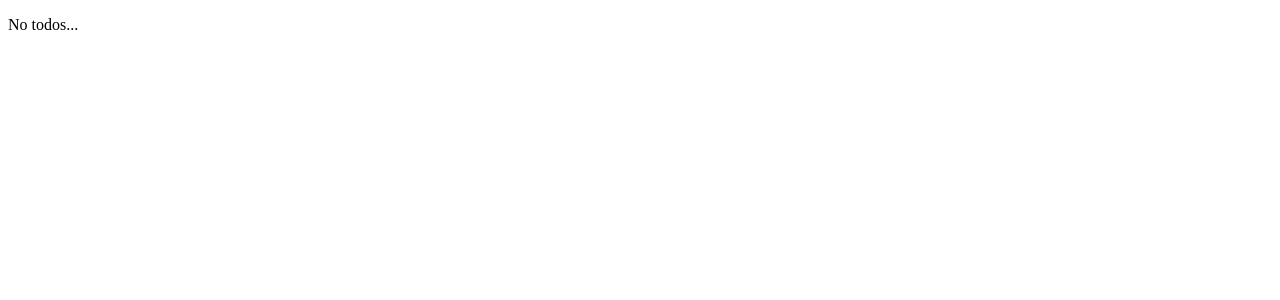
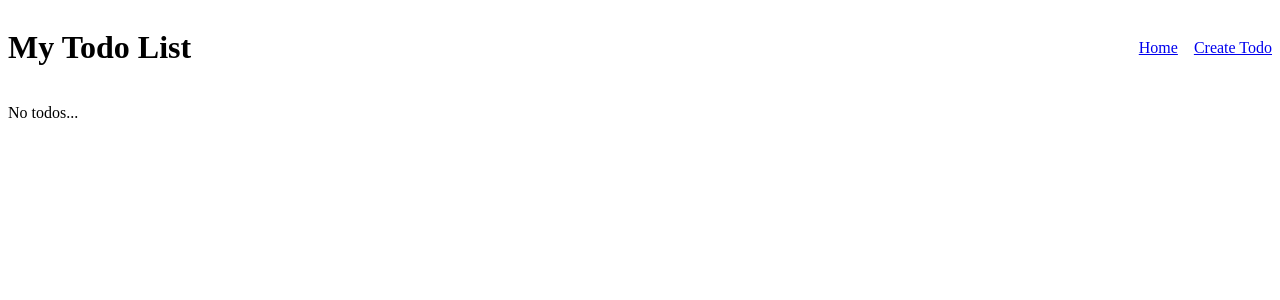
Before and after one commit to Lexicon-LTU-2025/lecture-react-todo-list-with-context, a React (Vite) app: page / in a window 1280 px wide. Shown: the top 300 px of the page. Built offline with nearby package versions, Linux system fonts and the light colour scheme.

Commit message:
add header component

```diff
--- a/src/components/app/App.tsx
+++ b/src/components/app/App.tsx
@@ -1,5 +1,6 @@
 import { useEffect } from 'react';
 import { Outlet } from 'react-router';
+import { Header } from '../header';
 
 export const App = () => {
   useEffect(() => {
@@ -8,6 +9,7 @@ export const App = () => {
 
   return (
     <>
+      <Header />
       <Outlet />
     </>
   );
--- /dev/null
+++ b/src/components/header/Header.css
@@ -0,0 +1,10 @@
+.header {
+  display: flex;
+  align-items: center;
+  justify-content: space-between;
+}
+
+.header .links {
+  display: flex;
+  gap: 1rem;
+}
--- /dev/null
+++ b/src/components/header/Header.tsx
@@ -0,0 +1,13 @@
+import { NavLink } from 'react-router';
+
+export const Header = () => {
+  return (
+    <header className="header">
+      <h1>My Todo List</h1>
+      <nav className="links">
+        <NavLink to="/">Home</NavLink>
+        <NavLink to="/create-todo">Create Todo</NavLink>
+      </nav>
+    </header>
+  );
+};
--- /dev/null
+++ b/src/components/header/index.ts
@@ -0,0 +1 @@
+export * from './Header';
--- a/src/index.css
+++ b/src/index.css
@@ -1,4 +1,5 @@
 @import url('./components/app/App.css');
+@import url('./components/header/Header.css');
 
 @import url('./features/todos/index.todos.css');
 
```
